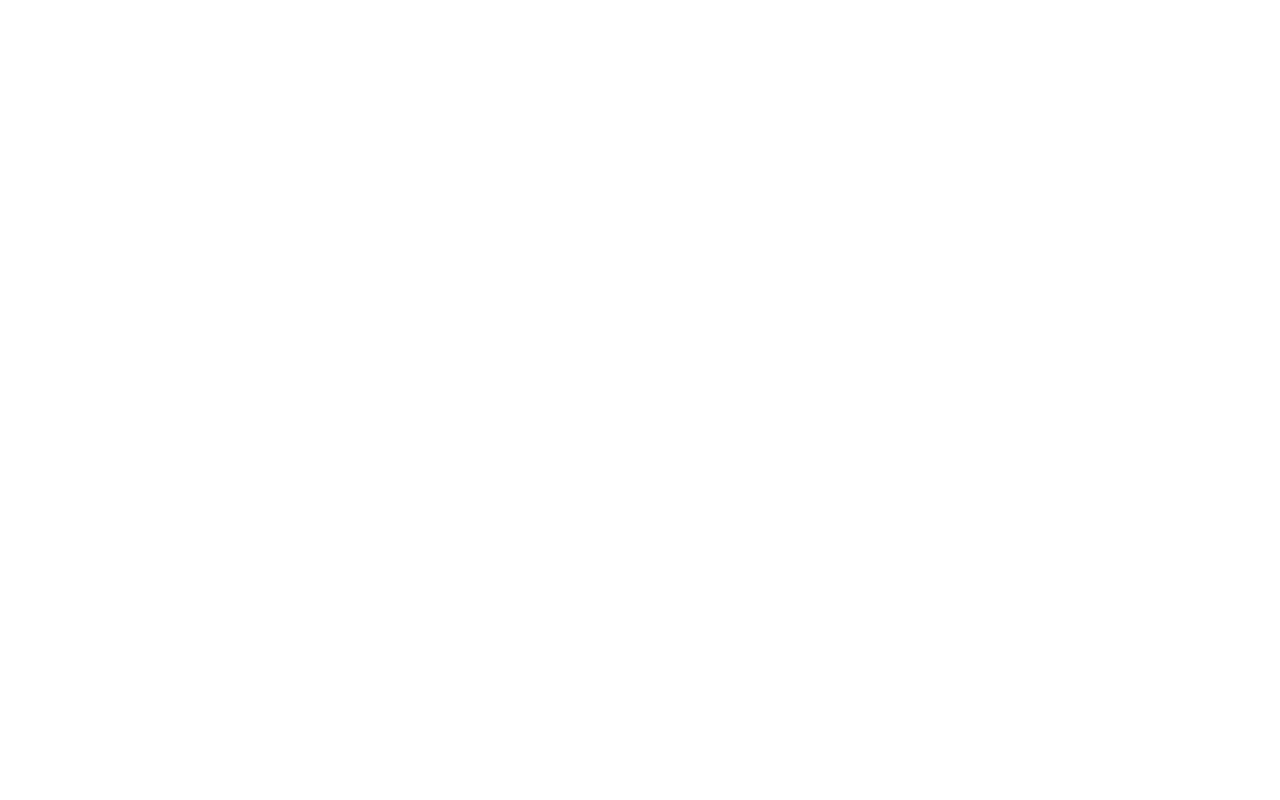
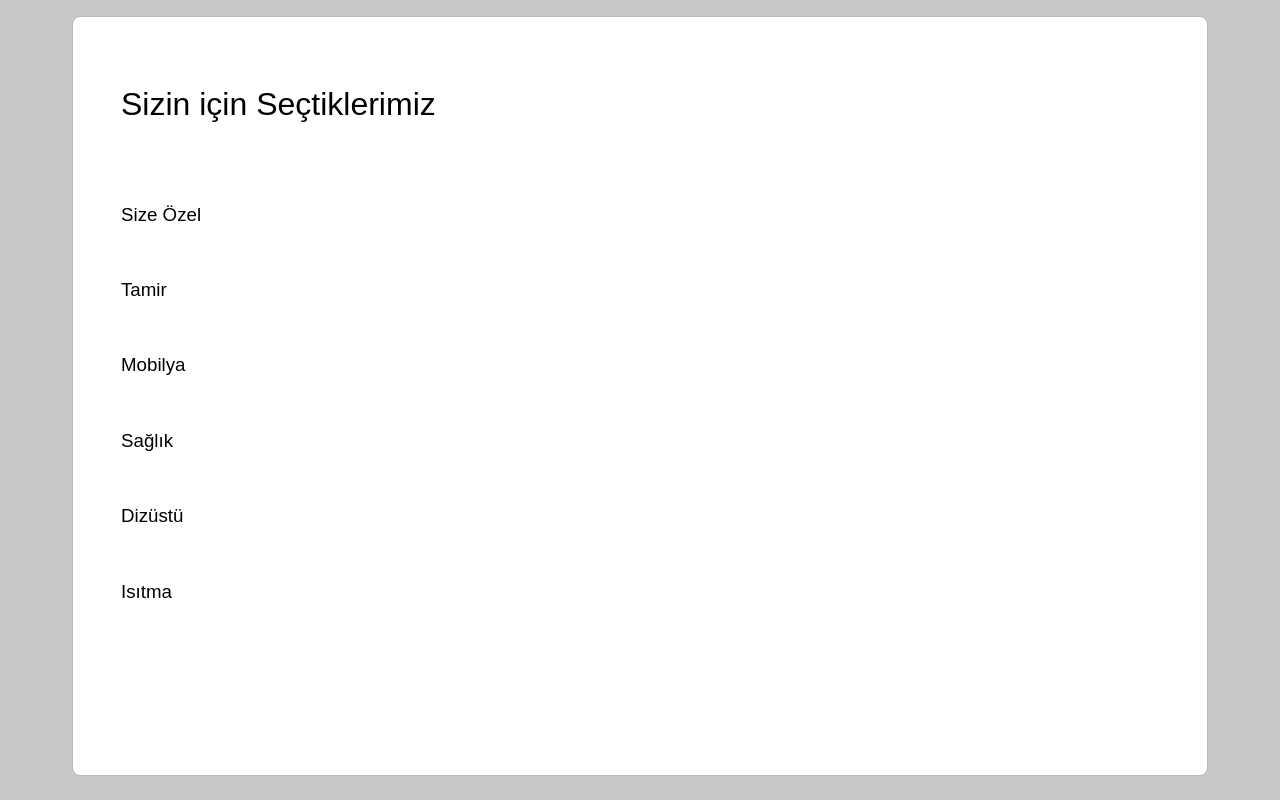
Before and after one commit to egeyil/segmentify-frontend, a plain HTML site: page index.html in a window 1280 px wide. Drawn offline with Linux system fonts and the light colour scheme.

Commit message:
added main items and flex items, basic css and html

```diff
--- a/index.html
+++ b/index.html
@@ -4,9 +4,29 @@
     <meta charset="UTF-8">
     <meta http-equiv="X-UA-Compatible" content="IE=edge">
     <meta name="viewport" content="width=device-width, initial-scale=1.0">
+    <link rel="stylesheet" href="styles.css">
     <title>Segmentify Project</title>
 </head>
 <body>
+    <main>
+        <h1><strong>Sizin için Seçtiklerimiz</strong></h1>
+        <section class="content">
+            <section class="sidebar">
+                <div class="flex-item"><h3>Size Özel</h3></div>
+                <div class="flex-item"><h3>Tamir</h3></div>
+                <div class="flex-item"><h3>Mobilya</h3></div>
+                <div class="flex-item"><h3>Sağlık</h3></div>
+                <div class="flex-item"><h3>Dizüstü</h3></div>
+                <div class="flex-item"><h3>Isıtma</h3></div>
+            </section>
 
+            <section class="products">
+
+            </section>
+        </section>
+    </main>
+
+
+    <script src="app.js"></script>
 </body>
 </html>
--- a/styles.css
+++ b/styles.css
@@ -0,0 +1,47 @@
+
+* {
+    font-family: Arial, Helvetica, sans-serif;
+}
+
+body {
+    background-color:rgb(199, 199, 199);
+}
+
+main {
+    background-color: rgb(255, 255, 255);
+    box-sizing: border-box;
+    border-radius: 0.5em;
+    height: 95vh;
+    margin: 1em 4em;
+    border: 0.1em solid rgb(187, 187, 187);
+}
+
+main > h1 {
+    padding: 1.5em 0 1em 1.5em;
+}
+
+strong {
+    font-weight: 500;
+}
+
+.content {
+    display: flex;
+}
+
+.sidebar {
+    display: flex;
+    flex-direction: column;
+    padding: 0 1em 0 2em;
+}
+
+.sidebar h3 {
+    font-weight: 300;
+}
+
+.sidebar .flex-item {
+    padding: 0.5em 10em 0.5em 1em;
+}
+
+.products {
+    display: flex;
+}
```
